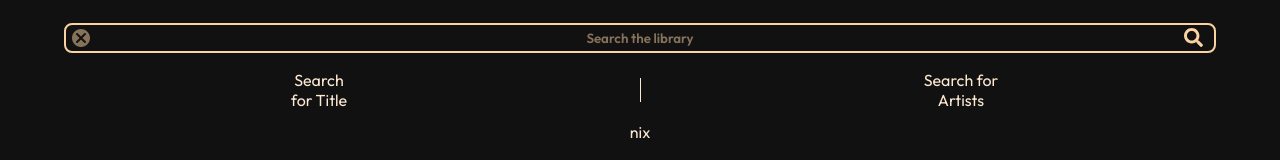
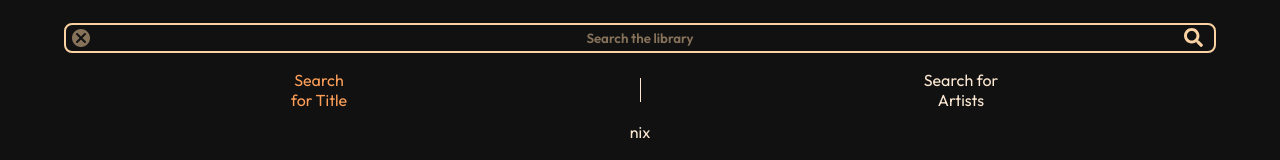
Before and after one commit to leonardpaulus/phono, a React (Vite) app: page /search in a window 1280 px wide. Shown: the part 122-282 px from the top of the page. Built offline with nearby package versions, Linux system fonts and the light colour scheme.

Commit message:
🐛 Edit css class

```diff
--- a/src/Pages/Search/Search.module.css
+++ b/src/Pages/Search/Search.module.css
@@ -23,12 +23,12 @@
   place-items: center;
 }
 
-.clickedCategory {
+.clickedCategory p {
   color: var(--color-primary);
   text-align: center;
 }
 
-.unclickedCategory {
+.unclickedCategory p {
   color: var(--color-text);
   text-align: center;
 }
--- a/src/Pages/Search/Search.tsx
+++ b/src/Pages/Search/Search.tsx
@@ -14,7 +14,7 @@ export default function Search() {
   const [searchQuery, setSearchQuery] = useState<string>('');
   const [searchCategory, setSearchCategory] = useState<string>('title');
   const { searchResult } = useSearchLibrary(searchQuery, searchCategory);
-  const [albumId, setAlbumId] = useState<number | null>(null);
+  const [albumId, setAlbumId] = useState<number | null | string>(null);
   const { albumInfo } = useAlbumDetail(albumId);
 
   let searchPageContent;
@@ -22,7 +22,7 @@ export default function Search() {
   if (albumInfo) {
     searchPageContent = (
       <>
-        <BackButton goBack={() => setAlbumId(null)} />
+        <BackButton goBack={(back) => setAlbumId(back)} />
         <img src={albumInfo.cover} className={styles.cover} />
         <AlbumInfo collection={albumInfo} />
       </>
@@ -31,7 +31,7 @@ export default function Search() {
     searchPageContent = (
       <>
         <div className={styles.toggleInput}>
-          <span
+          <div
             onClick={() => setSearchCategory('title')}
             className={
               searchCategory === 'title'
@@ -41,9 +41,9 @@ export default function Search() {
           >
             <p>Search</p>
             <p>for Title</p>
-          </span>
+          </div>
           <Divider />
-          <span
+          <div
             onClick={() => setSearchCategory('artist')}
             className={
               searchCategory === 'artist'
@@ -53,7 +53,7 @@ export default function Search() {
           >
             <p>Search for</p>
             <p>Artists</p>
-          </span>
+          </div>
         </div>
         <div className={styles.searchCards}>
           {searchResult ? (
```
